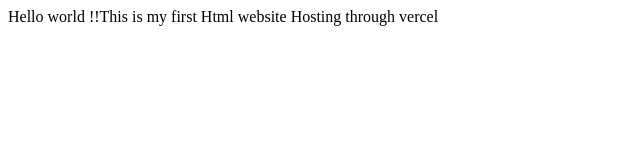
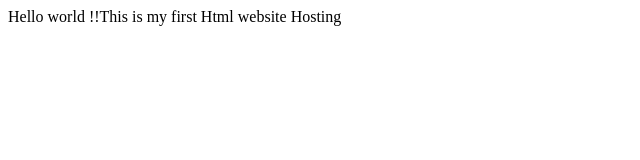
Before and after one commit to Shubhamt212/myhtml, a plain HTML site: page index.html in a window 1280 px wide. Shown: the whole page, without its empty margins (0-640 px from the left). Drawn offline with Linux system fonts and the light colour scheme.

Commit message:
Update index.html

```diff
--- a/index.html
+++ b/index.html
@@ -1 +1 @@
-<ht> Hello world !!This is my first Html website Hosting through vercel</h1>
+<ht> Hello world !!This is my first Html website Hosting</h1>
```
